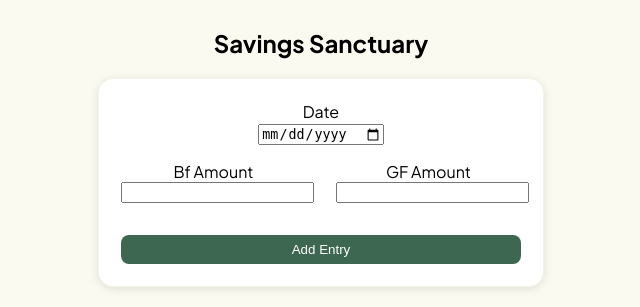
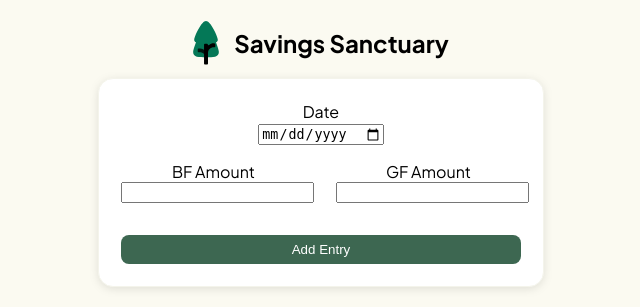
Before and after one commit to rwih21/savings-sanctuary, a Flask app: page / in a window 1280 px wide. Shown: the top 307 px of the page, without its empty margins (319-959 px from the left). Run offline with Flask 3, Linux system fonts and the light colour scheme; data that the repository does not hold is empty.

Commit message:
add logo, add static folder

```diff
--- /dev/null
+++ b/notes.txt
@@ -0,0 +1 @@
+add auth for BF and GF to seperately fill their own.
--- a/templates/base.html
+++ b/templates/base.html
@@ -12,7 +12,8 @@
 </head>
 <body>
     <nav>
-        <div>
+        <div class="header">
+            <img class="logo" src="{{ url_for('static', filename='img/12.svg') }}" alt="">
             <h1>Savings Sanctuary</h1>
         </div>
         <!-- <div>
@@ -23,3 +24,16 @@
     {% block body %}{% endblock %}
 </body>
 </html>
+
+<style>
+    .header {
+        display: flex;
+        /* justify-content: space-between; */
+        gap: 15px;
+        align-items: center;
+    }
+    .logo {
+        width: 26px;
+        height: 43.55px;
+    }
+</style>
--- a/templates/index.html
+++ b/templates/index.html
@@ -11,7 +11,7 @@
         <input name="dateSaved" type="date"> <br>
         <div class="amount-field-container">
             <div class="amount-field">
-                <label for="bfSaved">Bf Amount</label>
+                <label for="bfSaved">BF Amount</label>
                 <input type="text" name="bfSaved">
             </div>
             <div class="amount-field">
```
Also changed, not shown: static/css/main.css (renamed from css/main.css), static/img/12.svg (added).
